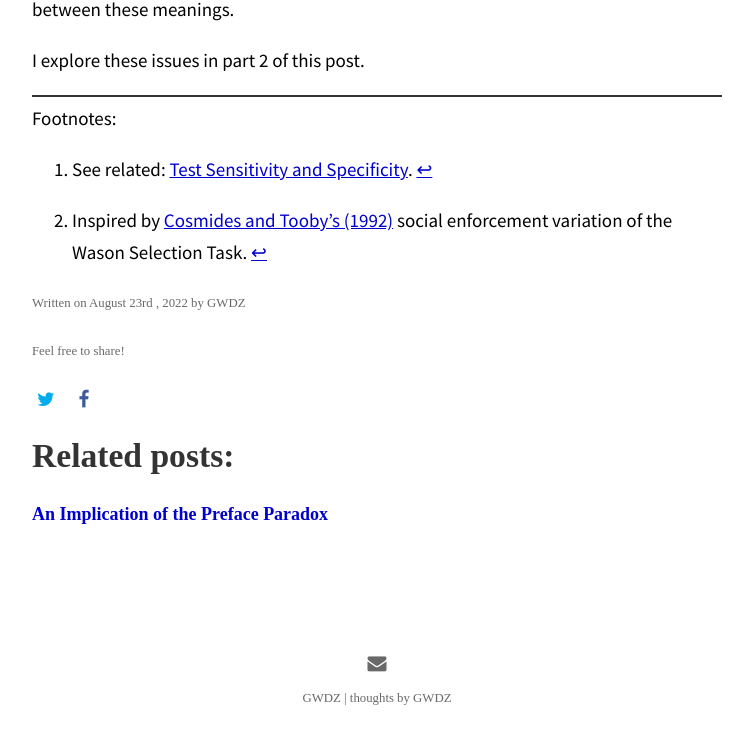
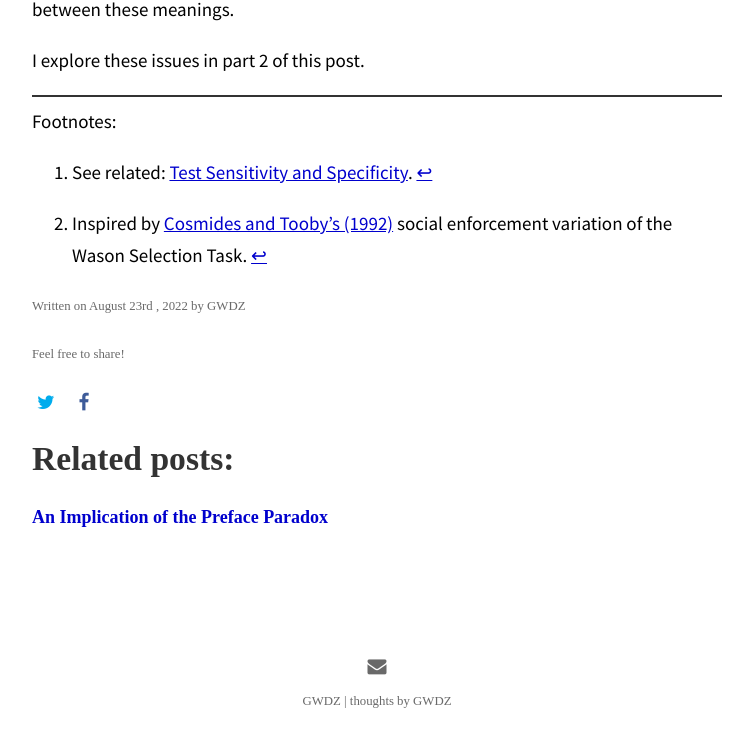
Before and after one commit to GWDZ-true/gwdz-site, a Jekyll site: the page built from _posts/2022-08-23-understanding-conditionals.md, in a window 1280 px wide. Shown: the part 4655-5401 px from the top of the page, without its empty margins (263-1016 px from the left). Built offline with Jekyll 4.4.1, drawn with Linux system fonts in a browser that asks for light colours; some web fonts are replaced.

Commit message:
Update _base.scss

```diff
--- a/_sass/_base.scss
+++ b/_sass/_base.scss
@@ -100,7 +100,7 @@ th, td {
 }
 
 .footnotes{
-  padding-top: 5px;
+  padding-top: 8px;
   border-top: 2px solid $dark-gray-color;
 }
 
```
